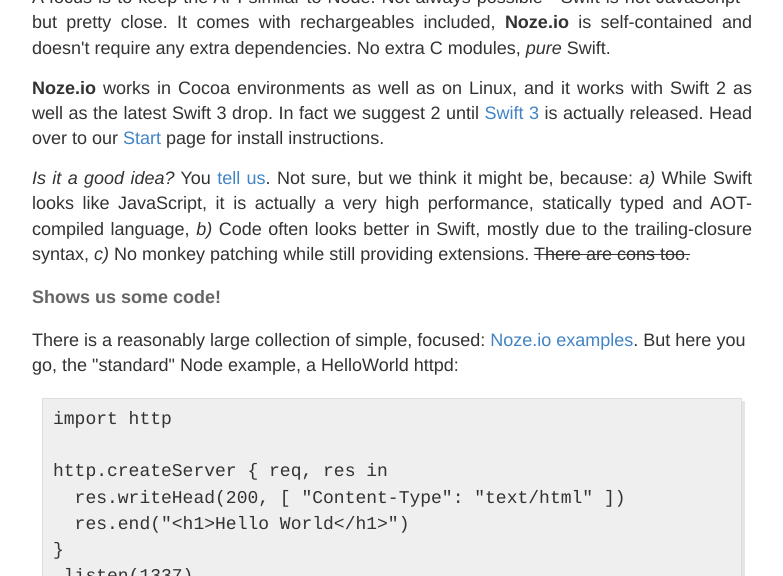
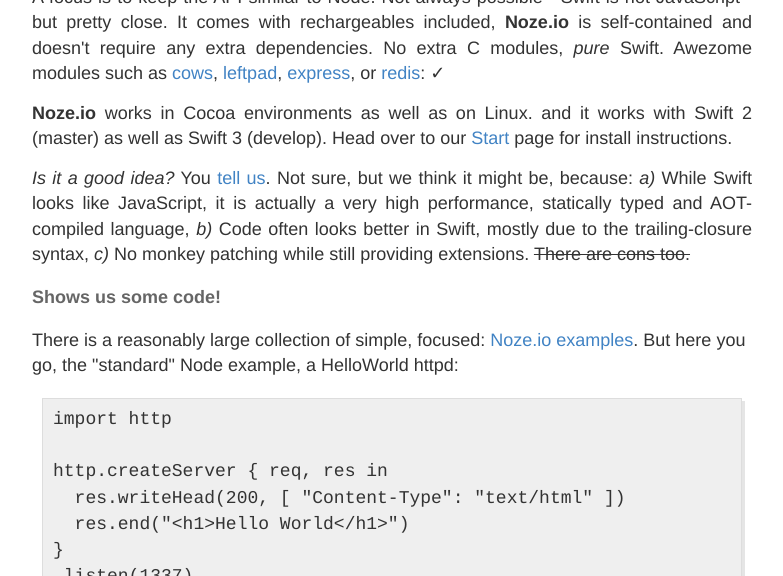
Before and after one commit to NozeIO/NozeIO.github.io, a Jekyll site: the page built from index.html, in a window 1280 px wide and 900 px high, cut to the strip 324-900 px from the top of the window. Shown: the whole strip, without its empty margins (248-1031 px from the left). Built offline with Jekyll 4.4.1, drawn with Linux system fonts in a browser that asks for light colours; comment, search, counter and statistics services are not loaded.

Commit message:
Update index a little

```diff
--- a/index.html
+++ b/index.html
@@ -32,14 +32,15 @@
   It comes with rechargeables included, <b>Noze.io</b> is self-contained and
   doesn't require any extra dependencies.
   No extra C modules, <em>pure</em> Swift.
+  Awezome modules such as
+  <a href="https://github.com/NozeIO/Noze.io/Sources/cows">cows</a>,
+  <a href="https://github.com/NozeIO/Noze.io/Sources/leftpad">leftpad</a>,
+  <a href="https://github.com/NozeIO/Noze.io/Sources/express">express</a>, or
+  <a href="https://github.com/NozeIO/Noze.io/Sources/redis">redis</a>: ✓
 </p>
 <p style="text-align: justify;">
-  <b>Noze.io</b> works in Cocoa environments as well as on Linux,
-  and it works with Swift 2 as well as the latest Swift 3 drop.
-  In fact we suggest 2 until
-  <a href="https://swift.org/blog/swift-3-0-release-process/" target="ext"
-     >Swift 3</a>
-  is actually released.
+  <b>Noze.io</b> works in Cocoa environments as well as on Linux.
+  and it works with Swift 2 (master) as well as Swift 3 (develop).
   Head over to our <a href="http://noze.io/start/">Start</a> page
   for install instructions.
 </p>
```
